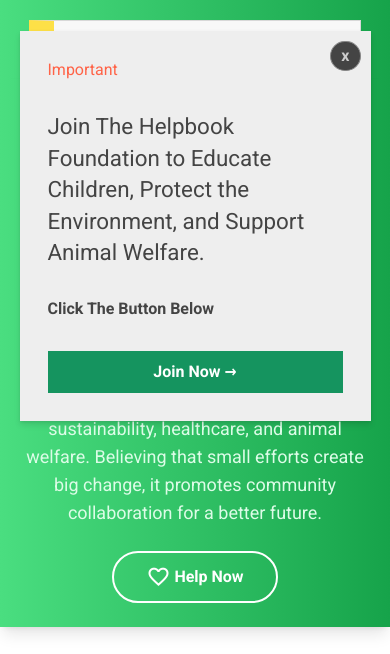
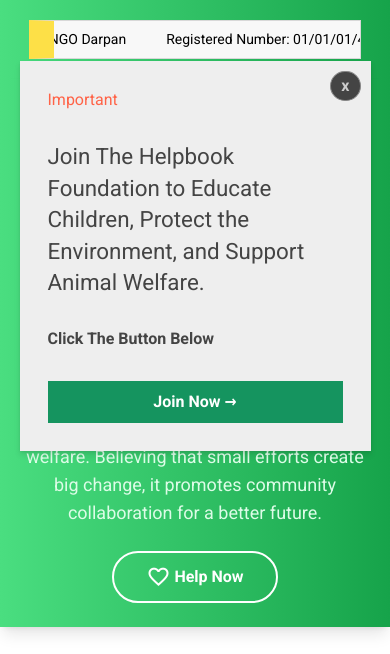
Before and after one commit to aiemoservices/thehelpbookorg, a PHP site: page / in a window 390 px wide. Shown: the part 363-1017 px from the top of the page. Run offline with PHP 8.4, Linux system fonts and the light colour scheme; some libraries are stand-ins or nearby versions.

Commit message:
Fixed minor bugs

```diff
--- a/index.php
+++ b/index.php
@@ -374,7 +374,7 @@
       <!-- Volunteership Card -->
       <div class="flex flex-col items-center">
         <div class="w-full h-44 mb-4 overflow-hidden rounded-lg">
-          <img src="/assets/join/first.jpg" alt="Volunteer supporting community"
+          <img src="/assets/join/second.jpg" alt="Volunteer supporting community"
             class="w-full h-full object-cover transform hover:scale-105 transition-transform duration-300 ease-in-out" />
         </div>
         <h3 class="text-xl font-semibold text-[#fc5f7c] mb-2">Volunteer</h3>
@@ -392,7 +392,7 @@
       <!-- Internship Card -->
       <div class="flex flex-col items-center">
         <div class="w-full h-44 mb-4 overflow-hidden rounded-lg">
-          <img src="/assets/join/second.jpg" alt="Interns planning project"
+          <img src="/assets/join/first.jpg" alt="Interns planning project"
             class="w-full h-full object-cover transform hover:scale-105 transition-transform duration-300 ease-in-out" />
         </div>
         <h3 class="text-xl font-semibold text-[#fc5f7c] mb-2">Internship</h3>
@@ -686,7 +686,7 @@
       background: #eee;
       color: #444;
       position: fixed;
-      bottom: 50px;
+      bottom: 30px;
       right: 40px;
       padding: 28px;
       transition: 0.3s all;
@@ -753,7 +753,7 @@
       .joinPopupNew {
         width: 90%;
         right: 5%;
-        bottom: 60px;
+        bottom: 30px;
       }
 
       .joinPopupNew .contentP h3 {
--- a/style.css
+++ b/style.css
@@ -2561,7 +2561,7 @@
         flex-direction: column;
         align-items: flex-start;
         gap: 50px;
-        padding: 50px;
+        padding: 20px;
         margin-top: -10px;
     }
 
```
